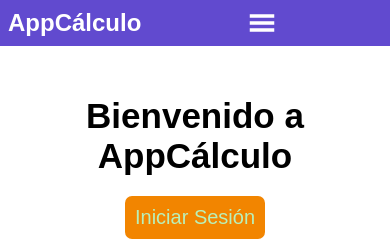
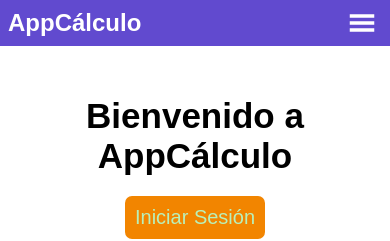
Before and after one commit to KeywizZ/AppCalculo, a React (Create React App) app: page / in a window 390 px wide. Shown: the top 241 px of the page. Built offline with nearby package versions, Linux system fonts and the light colour scheme; a web font is replaced by a local one.

Commit message:
Hamburger menu not working, commented for now

```diff
--- a/src/App.jsx
+++ b/src/App.jsx
@@ -27,7 +27,7 @@ function App() {
         <button>
           <GiHamburgerMenu />
         </button>
-        <HamburgerMenu />
+        {/* <HamburgerMenu /> */}
       </nav>
         <Router>
           <Routes>
```
